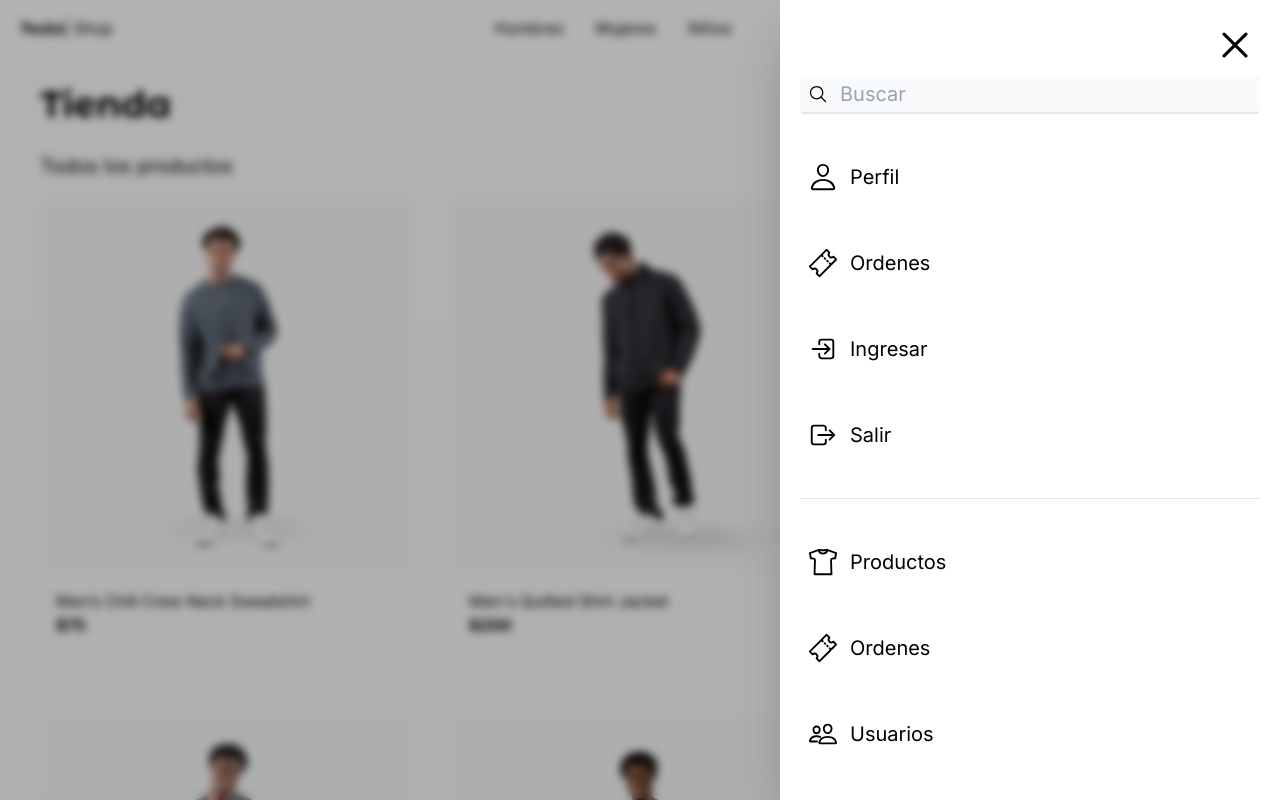
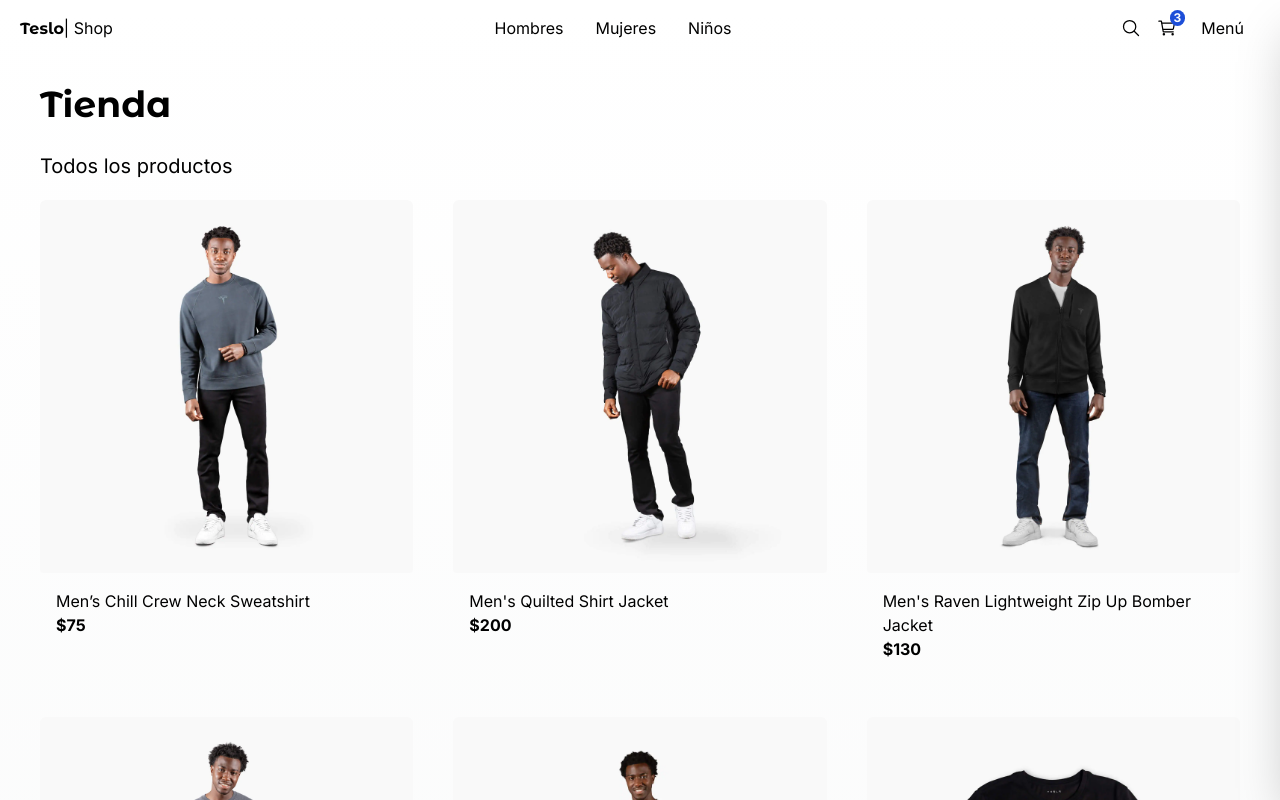
Before and after one commit to Piero-Vas/Teslo-Shop, a Next.js app: page / in a window 1280 px wide. Shown: the top 800 px of the page. Built offline with nearby package versions, Linux system fonts and the light colour scheme.

Commit message:
SideBar with zustand

```diff
--- a/package.json
+++ b/package.json
@@ -9,6 +9,7 @@
     "lint": "next lint"
   },
   "dependencies": {
+    "clsx": "^2.0.0",
     "next": "14.0.3",
     "react": "^18",
     "react-dom": "^18",
--- a/src/components/ui/sidebar/Sidebar.tsx
+++ b/src/components/ui/sidebar/Sidebar.tsx
@@ -1,26 +1,52 @@
 "use client";
+import { useUIStore } from "@/store";
+import clsx from "clsx";
 import Link from "next/link";
-import { IoCloseOutline, IoLogInOutline, IoLogOutOutline, IoPeopleOutline, IoPersonOutline, IoSearchOutline, IoShirtOutline, IoTicketOutline } from "react-icons/io5";
+import {
+  IoCloseOutline,
+  IoLogInOutline,
+  IoLogOutOutline,
+  IoPeopleOutline,
+  IoPersonOutline,
+  IoSearchOutline,
+  IoShirtOutline,
+  IoTicketOutline,
+} from "react-icons/io5";
 
 export const Sidebar = () => {
+  const isSideMenuOpen = useUIStore((state) => state.isSideMenuOpen);
+  const closeMenu = useUIStore((state) => state.closeSideMenu);
+
   return (
     <div>
       {/* Backbround black */}
+
+      {isSideMenuOpen && (
         <div className="fixed top-0 left-0 w-screen h-screen z-10 bg-black opacity-30"></div>
+      )}
 
       {/* Blur */}
-      <div className="fade-in fixed top-0 left-0 w-screen h-screen z-10 backdrop-filter backdrop-blur-sm"></div>
+      {isSideMenuOpen && (
+        <div
+          onClick={closeMenu}
+          className="fade-in fixed top-0 left-0 w-screen h-screen z-10 backdrop-filter backdrop-blur-sm"
+        ></div>
+      )}
 
       {/* Sidemenu */}
       <nav
-        //   todo: efecto de slide
-        className="fixed p-5 right-0 top-0 w-[500px] h-screen bg-white z-20 shadow-2xl transform transition-all duration-300"
+        className={clsx(
+          "fixed p-5 right-0 top-0 w-[500px] h-screen bg-white z-20 shadow-2xl transform transition-all duration-300",
+          {
+            "translate-x-full": !isSideMenuOpen,
+          }
+        )}
       >
         <IoCloseOutline
           size={50}
-          className="absolute top-5 right-5 cursor-progress "
+          className="absolute top-5 right-5 cursor-pointer "
           onClick={() => {
-            console.log("Click");
+            closeMenu();
           }}
         />
 
@@ -34,15 +60,13 @@
           />
         </div>
 
-
-
         {/* Menú */}
         <Link
           href="/"
           className="flex items-center mt-10 p-2 hover:bg-gray-100 rounded transition-all"
         >
           <IoPersonOutline size={30} />
-          <span className="ml-3 text-xl " >Perfil</span>
+          <span className="ml-3 text-xl ">Perfil</span>
         </Link>
 
         <Link
@@ -50,7 +74,7 @@
           className="flex items-center mt-10 p-2 hover:bg-gray-100 rounded transition-all"
         >
           <IoTicketOutline size={30} />
-          <span className="ml-3 text-xl " >Ordenes</span>
+          <span className="ml-3 text-xl ">Ordenes</span>
         </Link>
 
         <Link
@@ -58,7 +82,7 @@
           className="flex items-center mt-10 p-2 hover:bg-gray-100 rounded transition-all"
         >
           <IoLogInOutline size={30} />
-          <span className="ml-3 text-xl " >Ingresar</span>
+          <span className="ml-3 text-xl ">Ingresar</span>
         </Link>
 
         <Link
@@ -66,20 +90,18 @@
           className="flex items-center mt-10 p-2 hover:bg-gray-100 rounded transition-all"
         >
           <IoLogOutOutline size={30} />
-          <span className="ml-3 text-xl " >Salir</span>
+          <span className="ml-3 text-xl ">Salir</span>
         </Link>
 
         {/* Line Separator */}
-          <div className="w-full h-px bg-gray-200 my-10">
-
-          </div>
+        <div className="w-full h-px bg-gray-200 my-10"></div>
 
         <Link
           href="/"
           className="flex items-center mt-10 p-2 hover:bg-gray-100 rounded transition-all"
         >
           <IoShirtOutline size={30} />
-          <span className="ml-3 text-xl " >Productos</span>
+          <span className="ml-3 text-xl ">Productos</span>
         </Link>
 
         <Link
@@ -87,7 +109,7 @@
           className="flex items-center mt-10 p-2 hover:bg-gray-100 rounded transition-all"
         >
           <IoTicketOutline size={30} />
-          <span className="ml-3 text-xl " >Ordenes</span>
+          <span className="ml-3 text-xl ">Ordenes</span>
         </Link>
 
         <Link
@@ -95,9 +117,8 @@
           className="flex items-center mt-10 p-2 hover:bg-gray-100 rounded transition-all"
         >
           <IoPeopleOutline size={30} />
-          <span className="ml-3 text-xl " >Usuarios</span>
+          <span className="ml-3 text-xl ">Usuarios</span>
         </Link>
-
       </nav>
     </div>
   );
--- a/src/components/ui/top-menu/TopMenu.tsx
+++ b/src/components/ui/top-menu/TopMenu.tsx
@@ -1,9 +1,13 @@
+'use client';
+
 import { titleFont } from "@/config/fonts";
+import { useUIStore } from "@/store";
 import Link from "next/link";
 import React from "react";
 import {IoSearchOutline, IoCartOutline} from 'react-icons/io5'
 
 const TopMenu = () => {
+  const openSideMenu = useUIStore(state => state.openSideMenu);
   return (
     <nav className="flex px-5 justify-between items-center w-full">
       {/* Logo */}
@@ -48,7 +52,7 @@
             </div>
         </Link>
 
-        <button className="m-2 p-2 rounded-md transition-all hover:bg-gray-100 ">
+        <button className="m-2 p-2 rounded-md transition-all hover:bg-gray-100 "  onClick={openSideMenu}>
     Menú
         </button>
       </div>
--- /dev/null
+++ b/src/store/index.ts
@@ -0,0 +1 @@
+export * from './ui/ui-store'
--- /dev/null
+++ b/src/store/ui/ui-store.ts
@@ -0,0 +1,14 @@
+import { create } from 'zustand'
+
+interface State {
+    isSideMenuOpen: boolean;
+    openSideMenu: () => void;
+    closeSideMenu: () => void;
+}
+
+
+export const useUIStore = create<State>()((set) => ({
+   isSideMenuOpen: false,
+   openSideMenu: () => set({ isSideMenuOpen: true }),
+   closeSideMenu: () => set({ isSideMenuOpen: false }),
+}))
```
Also changed, not shown: 1 other file (tests, documents, lock files or other folders). Lines whose indentation alone changed are shown as unchanged.
